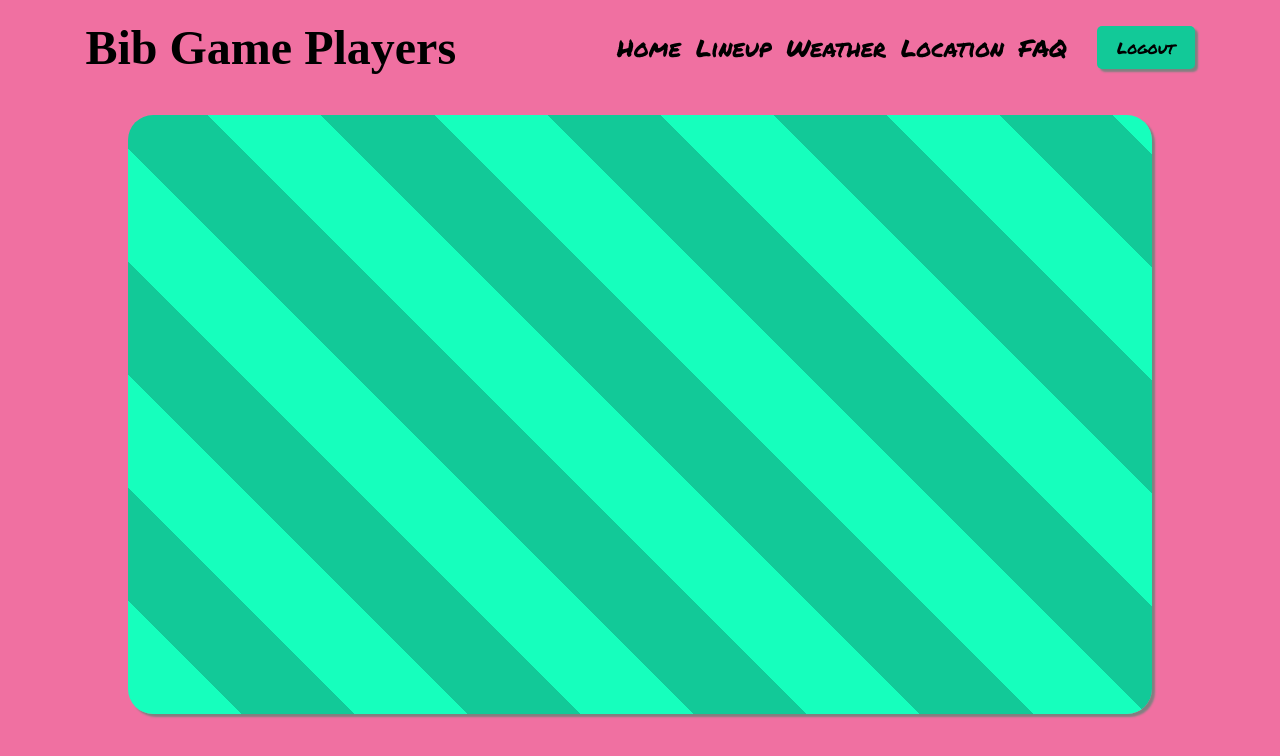
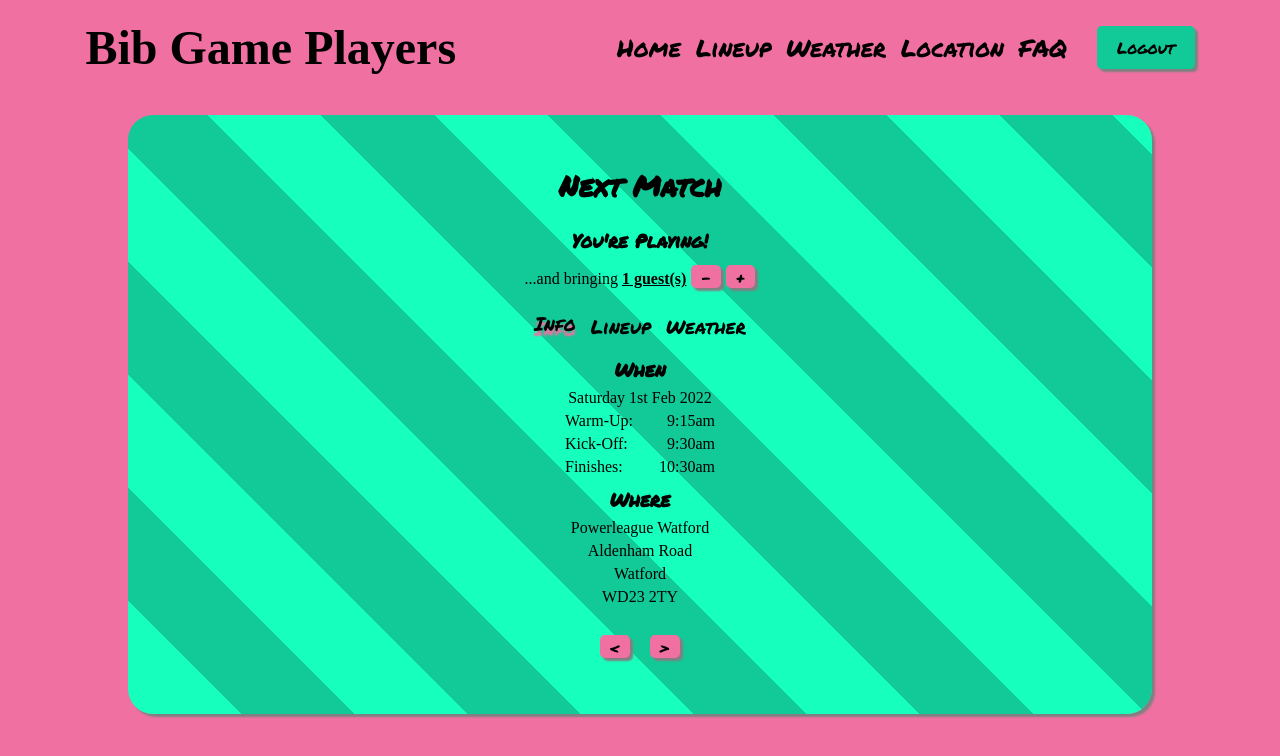
Before and after one commit to hippobobimus/football-organiser, a React (Create React App) app in the folder frontend/: page /match in a window 1280 px wide. Shown: the top 756 px of the page. Built offline with nearby package versions, Linux system fonts and the light colour scheme; sample sign-in values are in the browser's storage; a web font is replaced by a local one.

Commit message:
added a page framework for an upcoming match event, populated with dummy data

```diff
--- a/frontend/src/features/events/NextMatch.js
+++ b/frontend/src/features/events/NextMatch.js
@@ -1,7 +1,160 @@
+import {
+  Subtitle,
+  Section,
+  SectionHeading,
+  SmallButton,
+  Button,
+} from '../../components/styles';
+import * as Styled from './NextMatch.styles';
 
+const CurrentUserSummary = () => {
+  // TODO dummy data
+  const isAttending = true;
+  const guests = 1;
+
+  return (
+    <Styled.SummaryContainer>
+      {isAttending ? (
+        <>
+          <Styled.Status>You're Playing!</Styled.Status>
+          {guests ? (
+            <Styled.GuestsContainer>
+              <p>
+                ...and bringing{' '}
+                <u>
+                  <b>{guests} guest(s)</b>
+                </u>
+              </p>
+              <SmallButton>-</SmallButton>
+              <SmallButton>+</SmallButton>
+            </Styled.GuestsContainer>
+          ) : (
+            <SmallButton>Add a Guest</SmallButton>
+          )}
+        </>
+      ) : (
+        <Button>Count Me In!</Button>
+      )}
+    </Styled.SummaryContainer>
+  );
+};
+
+const MatchInfo = () => {
+  // TODO dummy data
+  const date = 'Saturday 1st Feb 2022';
+  const buildUp = '9:15am';
+  const kickOff = '9:30am';
+  const endTime = '10:30am';
+  const location = {
+    name: 'Powerleague Watford',
+    number: '',
+    street: 'Aldenham Road',
+    city: 'Watford',
+    postcode: 'WD23 2TY',
+  };
+
+  return (
+    <>
+      <Section>
+        <SectionHeading>When</SectionHeading>
+        <Styled.InfoList>
+          <Styled.InfoListItem style={{ justifyContent: 'center' }}>
+            {date}
+          </Styled.InfoListItem>
+          <Styled.InfoListItem>
+            <span>Warm-Up:</span>
+            <span>{buildUp}</span>
+          </Styled.InfoListItem>
+          <Styled.InfoListItem>
+            <span>Kick-Off:</span>
+            <span>{kickOff}</span>
+          </Styled.InfoListItem>
+          <Styled.InfoListItem>
+            <span>Finishes:</span>
+            <span>{endTime}</span>
+          </Styled.InfoListItem>
+        </Styled.InfoList>
+      </Section>
+      <Section>
+        <SectionHeading>Where</SectionHeading>
+        <p>{location.name}</p>
+        <p>
+          {location.number} {location.street}
+        </p>
+        <p>{location.city}</p>
+        <p>{location.postcode}</p>
+      </Section>
+    </>
+  );
+};
+
+const MatchLineup = () => {
+  // TODO dummy data
+  const players = [
+    'John Smith',
+    'Amy Mukherjee',
+    'Bill Smalls',
+    'Cara Chow',
+    'John Smith',
+    'Amy Mukherjee',
+    'Bill Smalls',
+    'Cara Chow',
+    'John Smith',
+    'Amy Mukherjee',
+    'Bill Smalls',
+    'Cara Chow',
+    'John Smith',
+    'Amy Mukherjee',
+    'Bill Smalls',
+    'Cara Chow',
+    'Cara Chow',
+    'John Smith',
+    'Amy Mukherjee',
+    'Bill Smalls',
+    'Cara Chow',
+  ];
+  const totalPlayers = players.length;
+
+  return (
+    <Section style={{ width: '100%' }}>
+      <SectionHeading>{totalPlayers} Players</SectionHeading>
+      <Styled.PlayerList>
+        {players.map((player, idx) => (
+          <Styled.PlayerListItem key={idx}>
+            <span>{player}</span>
+          </Styled.PlayerListItem>
+        ))}
+      </Styled.PlayerList>
+    </Section>
+  );
+};
+
+const MatchDetails = () => {
+  return (
+    <Styled.ContentCarousel headings={['Info', 'Lineup', 'Weather']}>
+      <Styled.ContentCarouselItem>
+        <MatchInfo />
+      </Styled.ContentCarouselItem>
+
+      <Styled.ContentCarouselItem>
+        <MatchLineup />
+      </Styled.ContentCarouselItem>
+
+      <Styled.ContentCarouselItem>
+        <div>Weather</div>
+      </Styled.ContentCarouselItem>
+    </Styled.ContentCarousel>
+  );
+};
 
 const NextMatch = () => {
-
-}
+  return (
+    <Styled.ContentContainer>
+      <Subtitle>Next Match</Subtitle>
+      <CurrentUserSummary />
+      <MatchDetails />
+    </Styled.ContentContainer>
+  );
+};
 
 export default NextMatch;
--- /dev/null
+++ b/frontend/src/features/events/NextMatch.styles.js
@@ -0,0 +1,79 @@
+import styled from 'styled-components';
+import { Carousel, CarouselItem } from '../../components/carousel';
+
+export const ContentContainer = styled.div`
+  display: flex;
+  flex-direction: column;
+  justify-content: center;
+  align-items: center;
+  gap: 5px;
+`;
+
+export const SummaryContainer = styled.div`
+  display: flex;
+  flex-direction: column;
+  justify-content: center;
+  align-items: center;
+  gap: 10px;
+  margin-top: 15px;
+  margin-bottom: 20px;
+`;
+
+export const Status = styled.h3`
+  font-family: ${(props) => props.theme.subtitleFont};
+`;
+
+export const GuestsContainer = styled.div`
+  display: flex;
+  justify-content: center;
+  align-items: flex-end;
+  gap: 5px;
+`;
+
+export const PlayerList = styled.ul`
+  list-style: none;
+  display: grid;
+  grid-template-columns: 1fr 1fr;
+  grid-auto-rows: minmax(10px, max-content);
+  gap: 5px;
+  width: 95%;
+  height: 230px;
+`;
+
+export const PlayerListItem = styled.li`
+  background-color: ${(props) => props.theme.playerListBgClr};
+  border-radius: 5px;
+  box-shadow: 3px 3px 2px ${(props) => props.theme.boxShadowClr};
+  display: flex;
+  justify-content: flex-start;
+  align-items: center;
+  padding: 10px 10px 5px 10px;
+  font-size: 0.7rem;
+`;
+
+export const InfoList = styled.ul`
+  list-style: none;
+  display: flex;
+  flex-direction: column;
+  justify-content: center;
+  align-items: center;
+  gap: 5px;
+  width: 150px;
+`;
+
+export const InfoListItem = styled.li`
+  display: flex;
+  justify-content: space-between;
+  width: 100%;
+`;
+
+export const ContentCarousel = styled(Carousel)`
+  width: 300px;
+  height: 350px;
+`;
+
+export const ContentCarouselItem = styled(CarouselItem)`
+  justify-content: flex-start;
+  gap: 10px;
+  margin-top: 10px;
+`;
```
